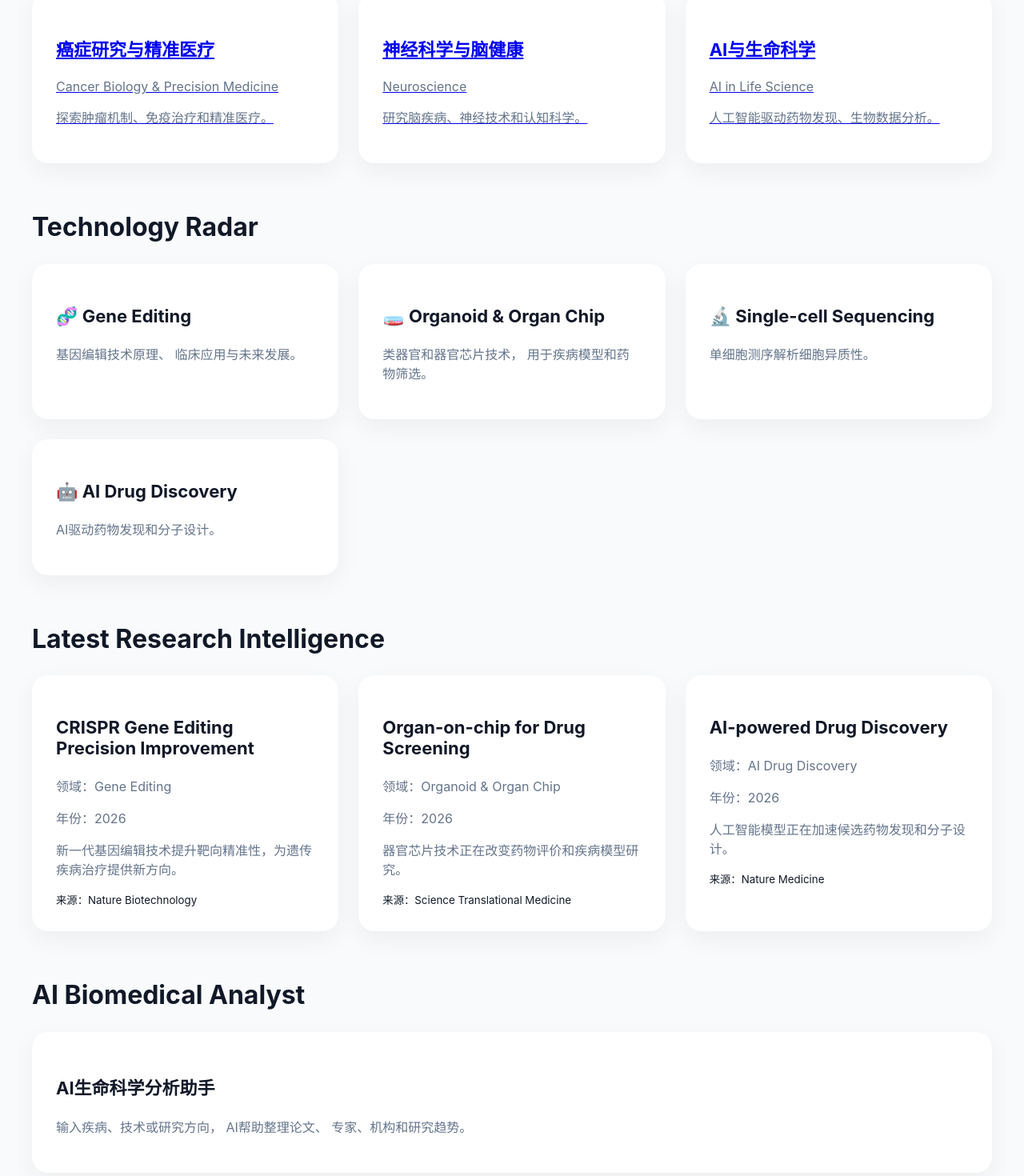
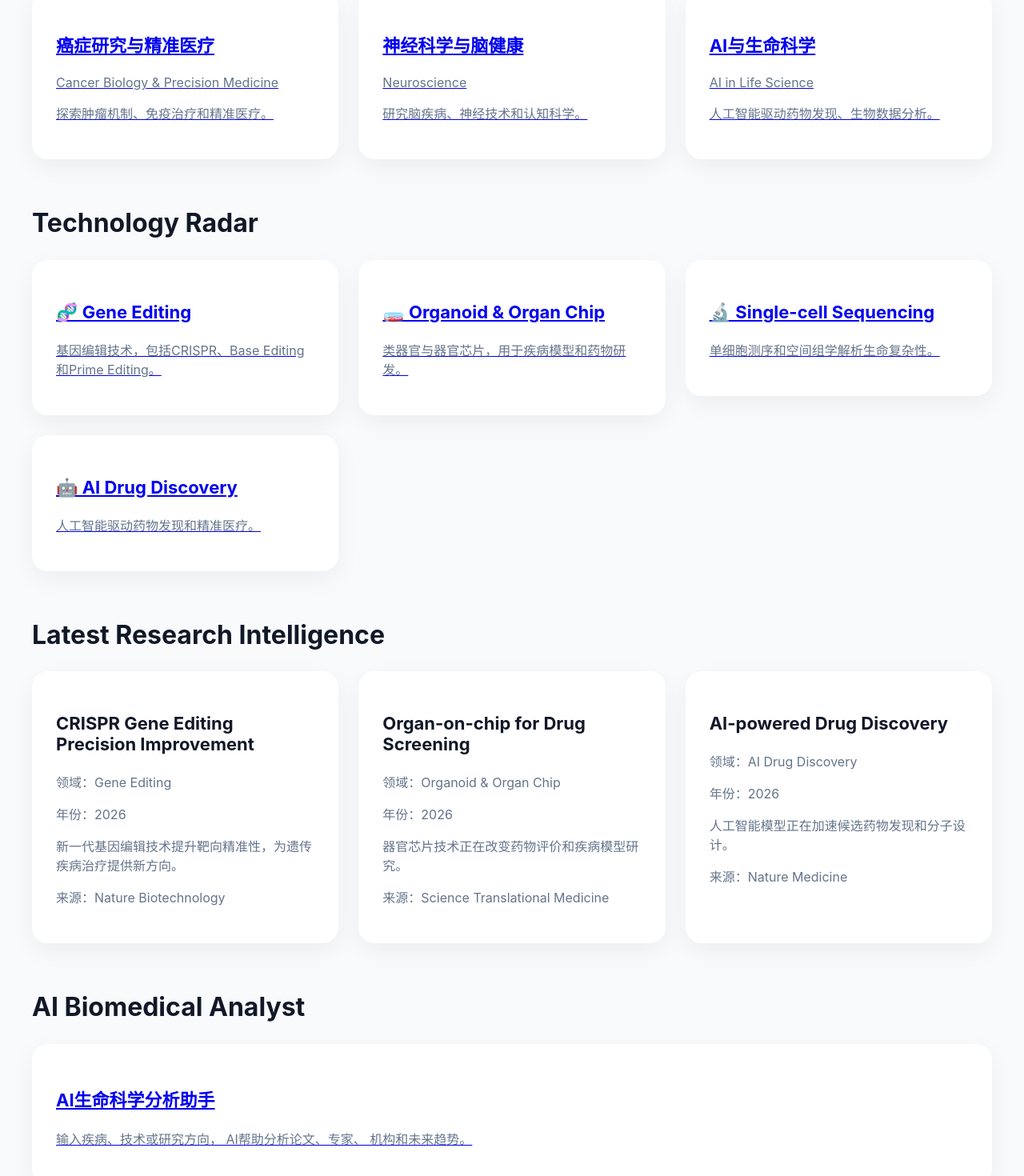
Before and after one commit to yuh-bio/LifeScience-Intelligence, a Next.js app: page / in a window 1280 px wide. Shown: the part 818-2288 px from the top of the page at 80% size. Built offline with nearby package versions, Linux system fonts and the light colour scheme.

Commit message:
Update page.js

```diff
--- a/app/page.js
+++ b/app/page.js
@@ -5,32 +5,78 @@ import { researchCenters } from "../data/research";
 import { latestResearch } from "../data/latestResearch";
 
 
-export default function Home() {
+
+const technologies = [
+
+{
+slug:"gene-editing",
+title:"🧬 Gene Editing",
+description:
+"基因编辑技术，包括CRISPR、Base Editing和Prime Editing。"
+},
+
+
+{
+slug:"organoid-organ-chip",
+title:"🧫 Organoid & Organ Chip",
+description:
+"类器官与器官芯片，用于疾病模型和药物研发。"
+},
+
+
+{
+slug:"single-cell-sequencing",
+title:"🔬 Single-cell Sequencing",
+description:
+"单细胞测序和空间组学解析生命复杂性。"
+},
+
+
+{
+slug:"ai-drug-discovery",
+title:"🤖 AI Drug Discovery",
+description:
+"人工智能驱动药物发现和精准医疗。"
+}
+
+
+];
+
+
+
+export default function Home(){
 
 
 return (
 
+
 <main className="container">
+
 
 
 {/* Hero */}
 
 <section className="header">
 
+
 <h1>
+
 LifeScience Intelligence
+
 </h1>
 
 
 <p>
-          生命科学智能平台 |
-          Biomedical Knowledge Intelligence Platform
+
+生命科学智能平台
+
 </p>
 
 
 <p>
-          探索生命科学前沿技术、研究突破、
-          专家与机构网络
+
+Biomedical Knowledge Intelligence Platform
+
 </p>
 
 
@@ -38,13 +84,18 @@ export default function Home() {
 
 
 
+
+
 {/* Research Centers */}
+
 
 <section>
 
 
 <h2>
+
 六大生命科学中心
+
 </h2>
 
 
@@ -52,6 +103,7 @@ export default function Home() {
 
 
 {
+
 researchCenters.map((item,index)=>(
 
 
@@ -96,7 +148,9 @@ export default function Home() {
 
 ))
 
+
 }
+
 
 
 </div>
@@ -108,7 +162,10 @@ export default function Home() {
 
 
 
+
+
 {/* Technology Radar */}
+
 
 
 <section>
@@ -121,67 +178,56 @@ export default function Home() {
 </h2>
 
 
+
 <div className="grid">
+
+
+{
+
+
+technologies.map((item,index)=>(
+
+
+<Link
+
+href={`/technology/${item.slug}`}
+
+key={index}
+
+>
 
 
 <div className="card">
 
+
 <h3>
-              🧬 Gene Editing
+
+{item.title}
+
 </h3>
 
+
 <p>
-              基因编辑技术原理、
-              临床应用与未来发展。
+
+{item.description}
+
 </p>
+
 
 </div>
 
 
+</Link>
 
-          <div className="card">
 
-            <h3>
-              🧫 Organoid & Organ Chip
-            </h3>
+))
 
-            <p>
-              类器官和器官芯片技术，
-              用于疾病模型和药物筛选。
-            </p>
+
+}
+
 
 </div>
 
-
-
-          <div className="card">
-
-            <h3>
-              🔬 Single-cell Sequencing
-            </h3>
-
-            <p>
-              单细胞测序解析细胞异质性。
-            </p>
-
-          </div>
-
-
-
-          <div className="card">
-
-            <h3>
-              🤖 AI Drug Discovery
-            </h3>
-
-            <p>
-              AI驱动药物发现和分子设计。
-            </p>
-
-          </div>
-
-
-        </div>
 
 
 </section>
@@ -190,7 +236,10 @@ export default function Home() {
 
 
 
+
+
 {/* Latest Research */}
+
 
 
 <section>
@@ -203,10 +252,12 @@ export default function Home() {
 </h2>
 
 
+
 <div className="grid">
 
 
 {
+
 
 latestResearch.map((item,index)=>(
 
@@ -230,17 +281,21 @@ export default function Home() {
 <p>
 
 领域：
+
 {item.field}
 
 </p>
 
 
+
 <p>
 
 年份：
+
 {item.year}
 
 </p>
+
 
 
 <p>
@@ -250,18 +305,22 @@ export default function Home() {
 </p>
 
 
-            <small>
+
+<p>
 
 来源：
+
 {item.source}
 
-            </small>
+</p>
+
 
 
 </div>
 
 
 ))
+
 
 }
 
@@ -275,7 +334,10 @@ export default function Home() {
 
 
 
+
+
 {/* AI Analyst */}
+
 
 
 <section>
@@ -286,6 +348,10 @@ export default function Home() {
 AI Biomedical Analyst
 
 </h2>
+
+
+
+<Link href="/ai-analyst">
 
 
 <div className="card">
@@ -301,8 +367,10 @@ export default function Home() {
 <p>
 
 输入疾病、技术或研究方向，
-            AI帮助整理论文、
-            专家、机构和研究趋势。
+
+AI帮助分析论文、专家、
+
+机构和未来趋势。
 
 </p>
 
@@ -310,14 +378,19 @@ export default function Home() {
 </div>
 
 
+</Link>
+
+
 </section>
+
 
 
 
 
 </main>
 
-  );
+
+)
 
 
 }
```
Lines whose indentation alone changed are shown as unchanged.
